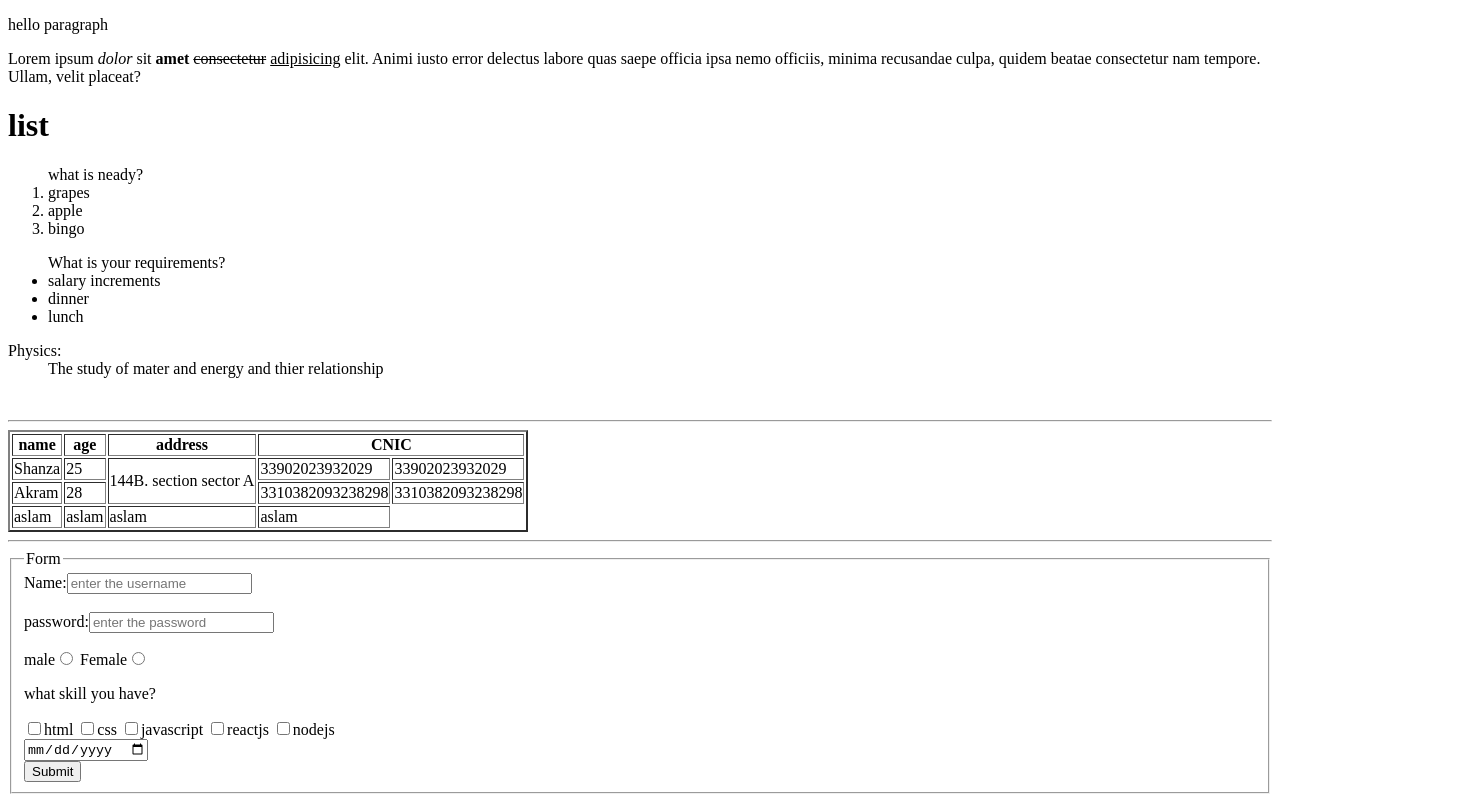
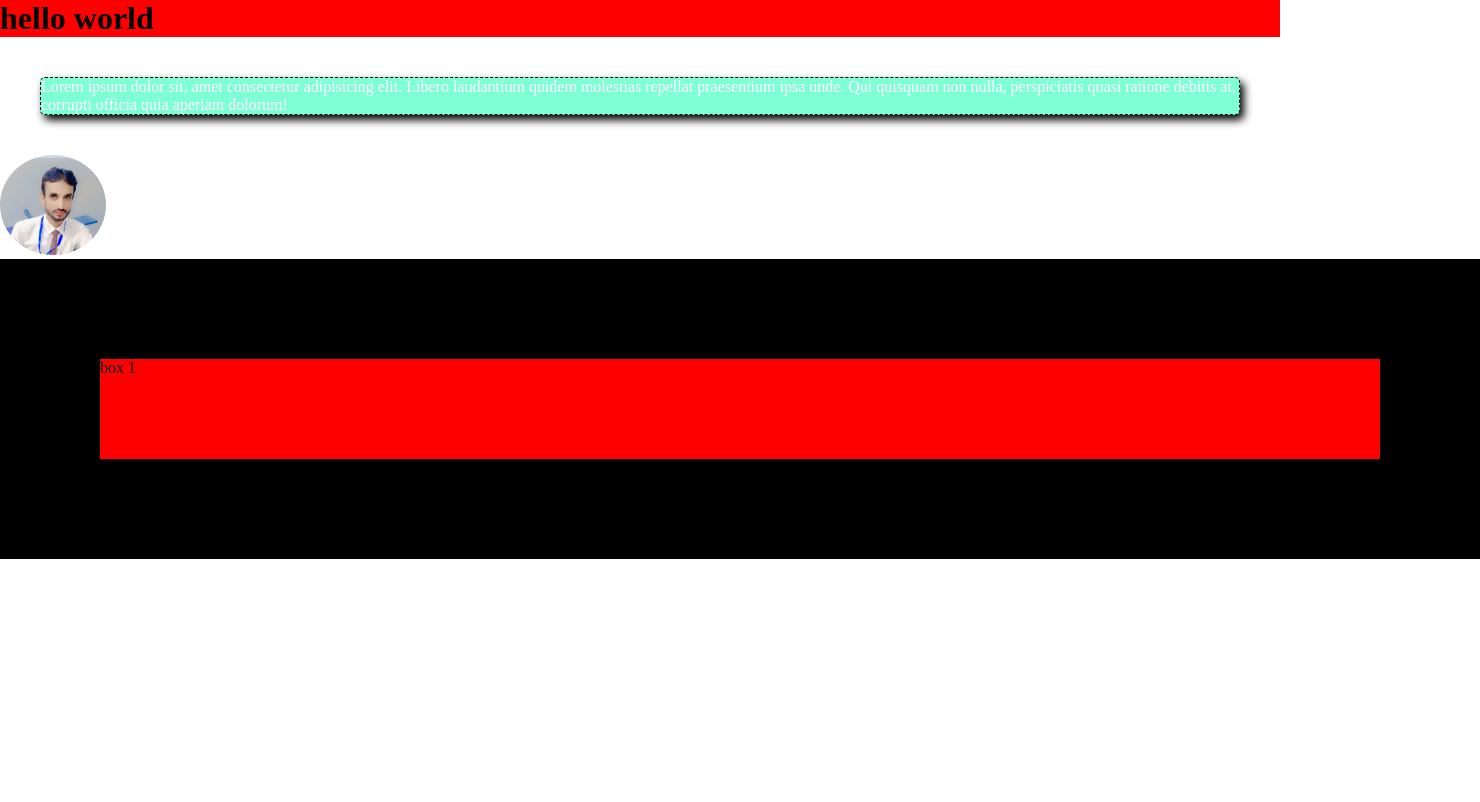
Before and after one commit to shoaib900/4pm-5pm, a plain HTML site: page index.html in a window 1280 px wide. Shown: the whole page, 1480 px wide, since content can reach past the window. Drawn offline with Linux system fonts and the light colour scheme.

Commit message:
add css file

```diff
--- /dev/null
+++ b/css/style.css
@@ -0,0 +1,32 @@
+*{
+    margin: 0;
+    padding: 0;
+}
+body{
+    background-color: rgb(255, 255, 255);
+}
+h1{
+    background-color: red;
+}
+p{
+    border: 1px dashed black;
+    /* margin:  top right bottom left */
+    /* margin: 10px 50px 30px 4px; */
+    /* padding: 10px 50px 0px 90px ; */
+    /* padding-left: 40px; */
+    margin: 40px;
+    background-color: aquamarine;
+    color: white;
+    border-radius: 5px;
+    box-shadow: 4px 5px 8px  black;
+}
+img{
+    border-radius: 50%;
+}
+
+.box{
+    background-color: red;
+    height: 100px;
+    width: 100%;
+    border: 100px solid black;
+}
--- a/index.html
+++ b/index.html
@@ -2,96 +2,18 @@
 <html lang="en">
 
 <head>
-    <title>Document</title>
+    <title>CSS</title>
+    <link rel="stylesheet" href="/css/style.css">
 </head>
 
 <body>
-    <p>hello paragraph</p>
-    <p>Lorem ipsum <i>dolor</i> sit <b>amet</b> <s>consectetur</s> <ins>adipisicing</ins> elit. Animi iusto error
-        delectus labore quas saepe officia
-        ipsa nemo officiis, minima recusandae culpa, quidem beatae consectetur nam tempore. Ullam, velit placeat?</p>
-    <h1>list</h1>
+    <h1>hello world</h1>
+    <p>Lorem ipsum dolor sit, amet consectetur adipisicing elit. Libero laudantium quidem molestias repellat praesentium
+        ipsa unde. Qui quisquam non nulla, perspiciatis quasi ratione debitis at, corrupti officia quia aperiam dolorum!
+    </p>
 
-    <ol>
-        what is neady?
-        <li>grapes</li>
-        <li>apple</li>
-        <li>bingo</li>
-    </ol>
-
-    <ul>
-        What is your requirements?
-        <li>salary increments</li>
-        <li>dinner</li>
-        <li>lunch</li>
-    </ul>
-
-    <dl>
-        <dt>Physics:</dt>
-        <dd>The study of mater and energy and thier relationship</dd>
-    </dl>
-    <br />
-    <hr />
-
-    <table border="2px">
-        <thead>
-            <th>name</th>
-            <th>age</th>
-            <th>address</th>
-            <th colspan="2">CNIC</th>
-        </thead>
-        <tbody>
-
-            <tr>
-                <td>Shanza</td>
-                <td>25</td>
-                <td rowspan="2">144B. section sector A</td>
-                <td>33902023932029</td>
-                <td>33902023932029</td>
-            </tr>
-            <tr>
-                <td>Akram</td>
-                <td>28</td>
-                <!-- <td>43 G butt</td> -->
-                <td>3310382093238298</td>
-                <td>3310382093238298</td>
-            </tr>
-        </tbody>
-        <tfoot>
-            <td>aslam</td>
-            <td>aslam</td>
-            <td>aslam</td>
-            <td>aslam</td>
-        </tfoot>
-    </table>
-    <hr>
-
-    <fieldset>
-        <legend>Form</legend>
-        <form>
-            <label for="name"> Name:<input type="text" id="name" placeholder="enter the username"></label><br><br>
-            <label for="password"> password:<input type="password" id="password"
-                    placeholder="enter the password"></label>
-            <p>
-                <label for="male">male<input type="radio" name="gender" value="male" id="male"></label>
-                <label for="female">Female<input type="radio" name="gender" value="Female" id="female"></label>
-            </p>
-            <p>what skill you have?</p>
-            <label for="html"><input type="checkbox" value="html" id="html">html</label>
-            <label for="css"><input type="checkbox" value="css" id="css">css</label>
-            <label for="javascript"><input type="checkbox" value="javascript" id="javascript">javascript</label>
-            <label for="reactjs"><input type="checkbox" value="reactjs" id="reactjs">reactjs</label>
-            <label for="nodejs"><input type="checkbox" value="nodejs" id="nodejs">nodejs</label>
-            <br>
-            <input type="date"><br>
-            <input type="submit">
-
-
-
-        </form>
-    </fieldset>
-
-
+    <img src="./img/123.jpg" height="100px" alt="" />
+    <div class="box">box 1</div>
 </body>
 
 </html>
```
Also changed, not shown: img/123.jpg (added).
